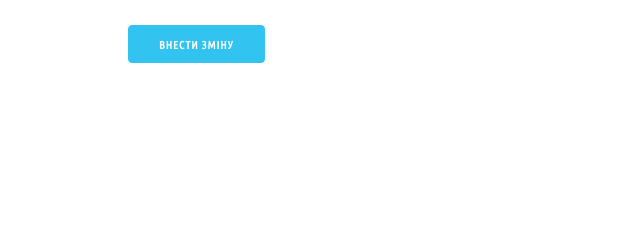
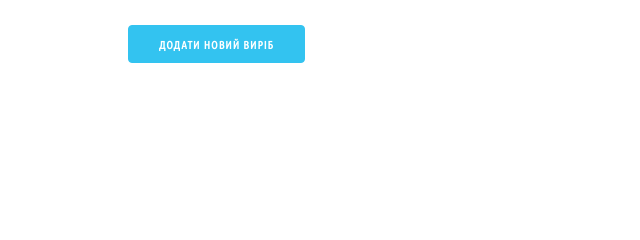
Before and after one commit to samitnuk/warehousedb, a Django app: page /create_new_product/ in a window 1280 px wide. Shown: the part 478-718 px from the top of the page, without its empty margins (0-640 px from the left). Run offline with Django 3.2, Linux system fonts and the light colour scheme; the visitor is signed in with stand-in values (Sample User, id 1); data that the repository does not hold is empty.

Commit message:
change buttons value

```diff
--- a/items/templates/items/create_new_product.html
+++ b/items/templates/items/create_new_product.html
@@ -62,7 +62,7 @@
 
     <div class="row">
         <div class="three columns">
-            <input class="button-primary" type="submit" value="Внести зміну">
+            <input class="button-primary" type="submit" value="Додати новий виріб">
         </div>
     </div>
 
```
